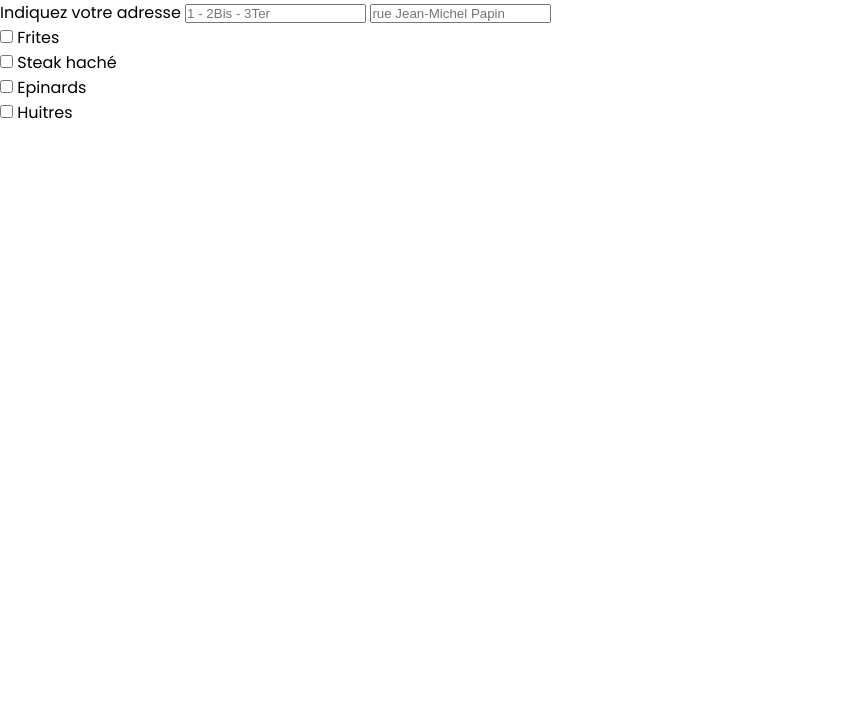
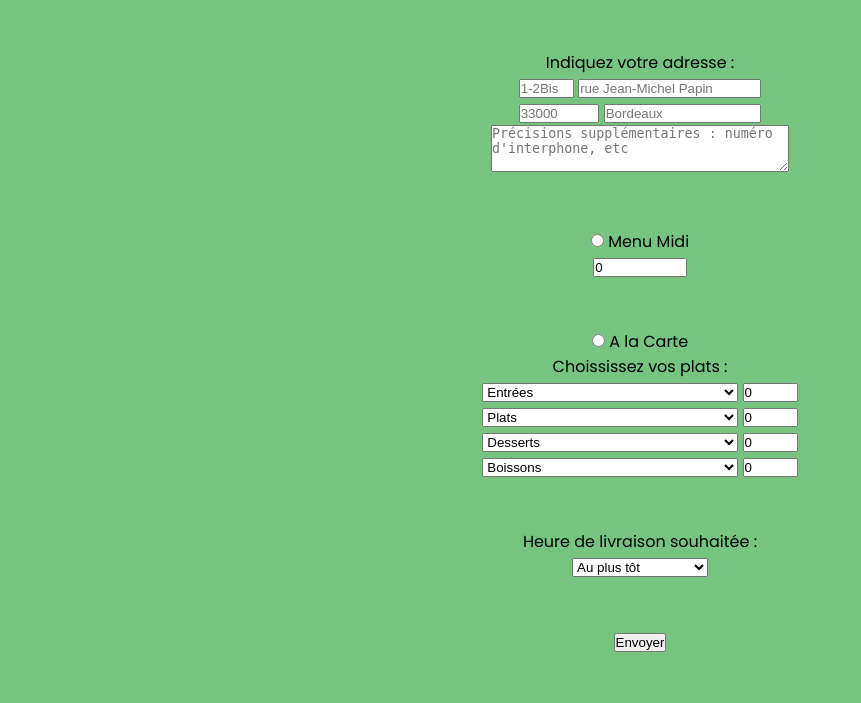
Before and after one commit to Bourricote/projet1_php, a PHP site: page /page2.html in a window 1280 px wide. Shown: the top 703 px of the page, without its empty margins (0-861 px from the left). Run offline with PHP 8.4, Linux system fonts and the light colour scheme.

Commit message:
Création du contenu et du CSS de la page 2

```diff
--- a/page2.html
+++ b/page2.html
@@ -1,5 +1,5 @@
 <!DOCTYPE html>
-<html lang="en">
+<html lang="fr">
 
 <head>
     <meta charset="UTF-8">
@@ -13,23 +13,87 @@
 
     </nav>
 
+
+
+    <!------------------------------------------------------------------------------------------------>
+
+
+
     <section>
-        <form method="post" action="traitement.php">
+        <form method="post" action="traitement.php" class="p2">
+            <p class="adress">
+                <label for="adress">Indiquez votre adresse :</label><br>
+                <input type="text" name="numero" id="numero" placeholder="1-2Bis" required/>
+                <input type="text" name="rue" id="rue" placeholder="rue Jean-Michel Papin" required/><br>
+                <input type="text" name="code" id="code" placeholder="33000" required/>
+                <input type="text" name="ville" id="ville" placeholder="Bordeaux" required/><br>
+            </p>
             <p>
-                <label for="adress">Indiquez votre adresse</label>
-                <input type="text" name="numero" id="numero" placeholder="1 - 2Bis - 3Ter" />
-                <input type="text" name="rue" id="rue" placeholder="rue Jean-Michel Papin" />
+                <textarea name="comments" id="comments" cols="35" rows="3" placeholder="Précisions supplémentaires : numéro d'interphone, etc"></textarea>
             </p>
 
-            <p>
-                <input type="checkbox" name="frites" id="frites" /> <label for="frites">Frites</label><br />
-                <input type="checkbox" name="steak" id="steak" /> <label for="steak">Steak haché</label><br />
-                <input type="checkbox" name="epinards" id="epinards" /> <label for="epinards">Epinards</label><br />
-                <input type="checkbox" name="huitres" id="huitres" /> <label for="huitres">Huitres</label>
+            <p class="menu">
+                <input type="radio" name="choix" id="midi" /> <label for="midi">Menu Midi   </label><br>
+                <input type="number" class="nbmidi" min="0" max="10" step=1 value="0"  /><br>
+            </p>
+
+            <p class="choix">
+                    <input type="radio" name="choix" id="carte" /> <label for="carte">A la Carte</label><br />
+                <label for="entree">Choississez vos plats :</label><br>
+                <select name="entree" id="entree">
+                    <option value="" disabled selected>Entrées</option>
+                    <option value="salade">Salade César </option>
+                    <option value="croquette">Croquettes de Brie </option>
+                </select>
+                <input type="number" class="nb" min="0" max="10" step=1 value="0"  /><br>
+
+                <select name="plat" id="plat">
+                    <option value="" disabled selected>Plats</option>
+                    <option value="hamburger">Hamburger</option>
+                    <option value="f&c">Fish & Chips</option>
+                </select>
+                <input type="number" class="nb" min="0" max="10" step=1 value="0"  /><br>
+
+                <select name="dessert" id="dessert">
+                    <option value="" disabled selected>Desserts</option>
+                    <option value="tiramisu">Tiramisu</option>
+                    <option value="chocolat">Meolleux au chocolat</option>
+                </select>
+                <input type="number" class="nb" min="0" max="10" step=1 value="0"  /><br>
+
+                <select name="boisson" id="boisson">
+                    <option value="" disabled selected>Boissons</option>
+                    <option value="bière">Bière 1664 25cl</option>
+                    <option value="citron">Citronnade maison</option>
+                    <option value="pepper">Dr Pepper 33cl</option>
+                    <option value="eau">Eau minérale 33cl</option>
+                </select>
+                <input type="number" class="nb" min="0" max="10" step=1 value="0"  /><br>
+            </p>
+            <p class="livraison">
+                <label for="livraion">Heure de livraison souhaitée :</label><br>
+                <select name="livraison" id="livr">
+                    <option value="tot" selected>Au plus tôt</option>
+                    <option value="1930">Entre 19h30 et 20h</option>
+                    <option value="2000">Entre 20h et 20h30</option>
+                    <option value="2030">Entre 20h30 et 21h</option>
+                </select><br>
+            </p>
+            <p class="button">
+                <input type="submit" value="Envoyer" />
             </p>
         </form>
 
     </section>
+
+
+
+
+<!--------------------------------------------------------------------------->
+
+
+
+
 
     <footer>
 
--- a/style.css
+++ b/style.css
@@ -4,6 +4,7 @@
 /* set font for body */
 body{
     font-family: 'Poppins', sans-serif;
+    background-color: #77c481
 }
 
 /* reset settings */
@@ -11,3 +12,62 @@ body{
     margin: 0;
     padding: 0;
 }
+.p2 {
+    display: flex;
+    flex-direction: column;
+    text-align: center;
+    justify-content: justify;
+}
+.adress {
+    display: flex;
+    flex-direction: column;
+    align-items: center;
+}
+#numero, #rue, #code, #ville{
+    width: 25%;
+}
+
+.nb {
+    width: 10%;
+}
+.nbmidi {
+    width: 15%;
+}
+#entree, #plat, #dessert, #boisson {
+    width: 25%;
+}
+.adress, .choix, .menu, .livraison {
+    margin-top: 50px;
+}
+.button {
+    margin: 50px;
+}
+
+@media screen and (min-width:961px) {
+    .adress {
+        display: block;
+        align-items: center;
+    }
+    #numero  {
+        width: 4%;
+    }
+    #rue {
+        width: 14%;
+    }
+    #code {
+        width: 6%;
+    }
+    #ville {
+        width: 12%;
+    }
+    .nb {
+        width: 4%;
+    }
+    .nbmidi {
+        width: 7%;
+    }
+    #entree, #plat, #dessert, #boisson {
+        width: 20%;
+    }
+
+}
```
